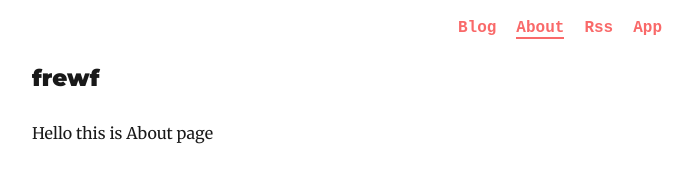
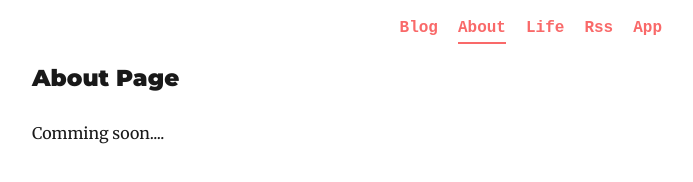
Before and after one commit to DaoHuyTuan/daohuytuan, a Gatsby site: page /about in a window 1280 px wide. Shown: the whole page, without its empty margins (293-986 px from the left). Built offline with nearby package versions, Linux system fonts and the light colour scheme; Gatsby itself is replaced by a stand-in of ours; some packages are replaced by stand-ins of ours.

Commit message:
fix bug menu

```diff
--- a/src/components/Menu/Menu.style.js
+++ b/src/components/Menu/Menu.style.js
@@ -12,9 +12,14 @@ const MenuItem = styled.div`
   font-weight: bold;
   font-family: monospace;
   font-size: 16px;
+  ${props =>
+    props.ischecked &&
+    `
+  box-shadow: 0 2px 0 0 ${red};
+  `}
   &:last-child {
     margin-right: 0px;
   }
 `
-// box-shadow: 0 2px 0 0 ${red};
+
 export { MenuWrapper, MenuItem }
--- a/src/components/Menu/index.js
+++ b/src/components/Menu/index.js
@@ -2,20 +2,19 @@ import React from "react"
 import { Link } from "gatsby"
 import { MenuWrapper, MenuItem } from "./Menu.style"
 const Menu = React.memo(({ ...props }) => {
-  const listStyleActive = {
-    boxShadow: "0 2px 0 0 #f96969",
-  }
+  const { pathname } = props.location || ""
   return (
     <MenuWrapper>
-      <MenuItem>
-        <Link to="/" activeStyle={listStyleActive}>
-          Blog
-        </Link>
+      <MenuItem
+        ischecked={pathname.includes("blog") || pathname === "/" ? true : false}
+      >
+        <Link to="/">Blog</Link>
       </MenuItem>
-      <MenuItem>
-        <Link to="/about" activeStyle={listStyleActive}>
-          About
-        </Link>
+      <MenuItem ischecked={pathname === "/about" ? true : false}>
+        <Link to="/about">About</Link>
+      </MenuItem>
+      <MenuItem ischecked={pathname === "/life" ? true : false}>
+        <Link to="/life">Life</Link>
       </MenuItem>
       <MenuItem>
         <a href="./rss.xml" target="_blank">
--- a/src/components/layout.js
+++ b/src/components/layout.js
@@ -60,7 +60,7 @@ class Layout extends React.Component {
           padding: `${rhythm(0.5)} ${rhythm(3 / 4)}`,
         }}
       >
-        <Menu />
+        <Menu location={location} />
         <header>{header}</header>
         <main>{children}</main>
 
--- a/src/pages/about/index.js
+++ b/src/pages/about/index.js
@@ -2,8 +2,8 @@ import React from "react"
 import Layout from "../../components/layout"
 const About = React.memo(props => {
   return (
-    <Layout location={props.location} title="frewf">
-      <span>Hello this is About page</span>
+    <Layout location={props.location} title="About Page">
+      <span>Comming soon....</span>
     </Layout>
   )
 })
```
Also changed, not shown: src/pages/life/index.js (added, +10 -0 lines).
